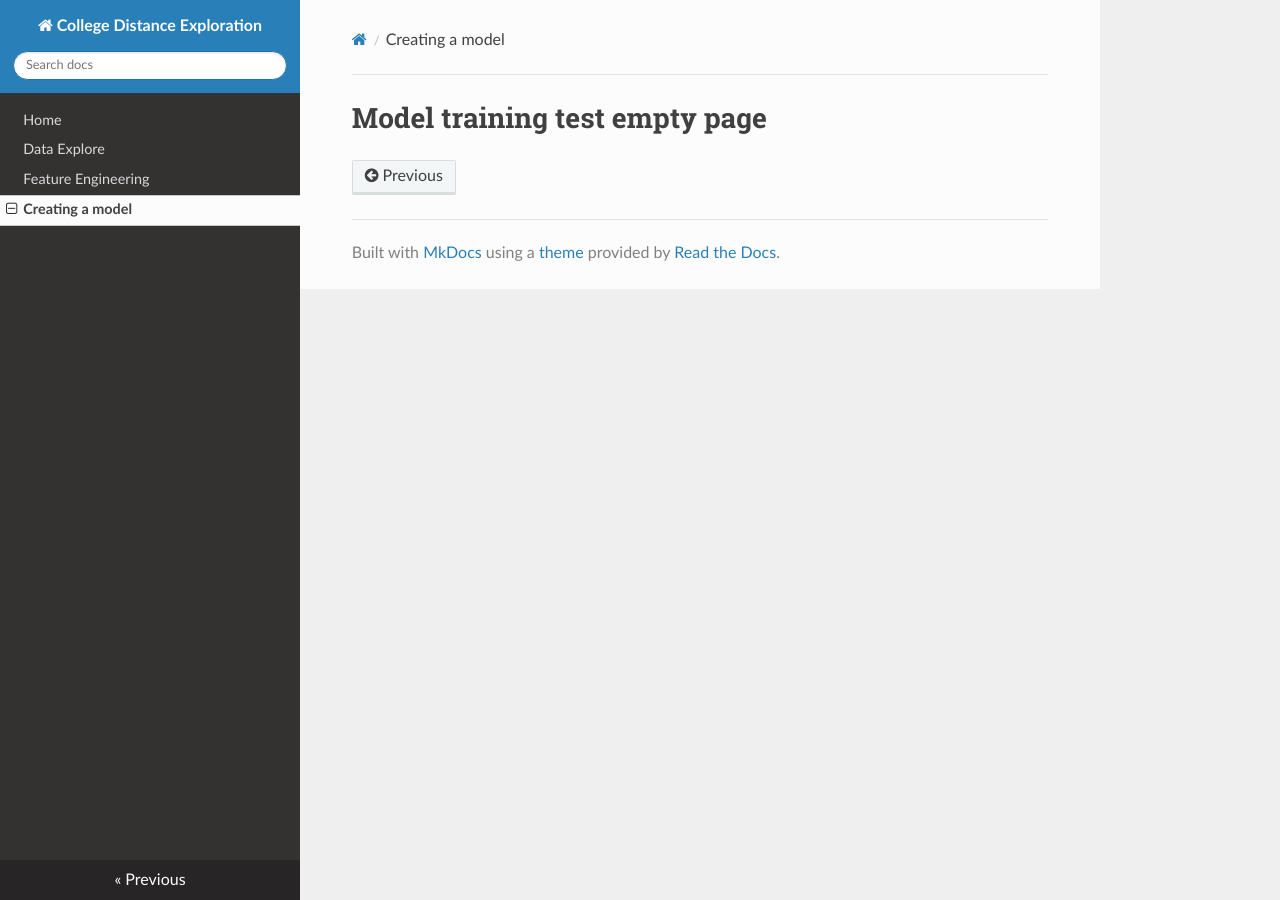
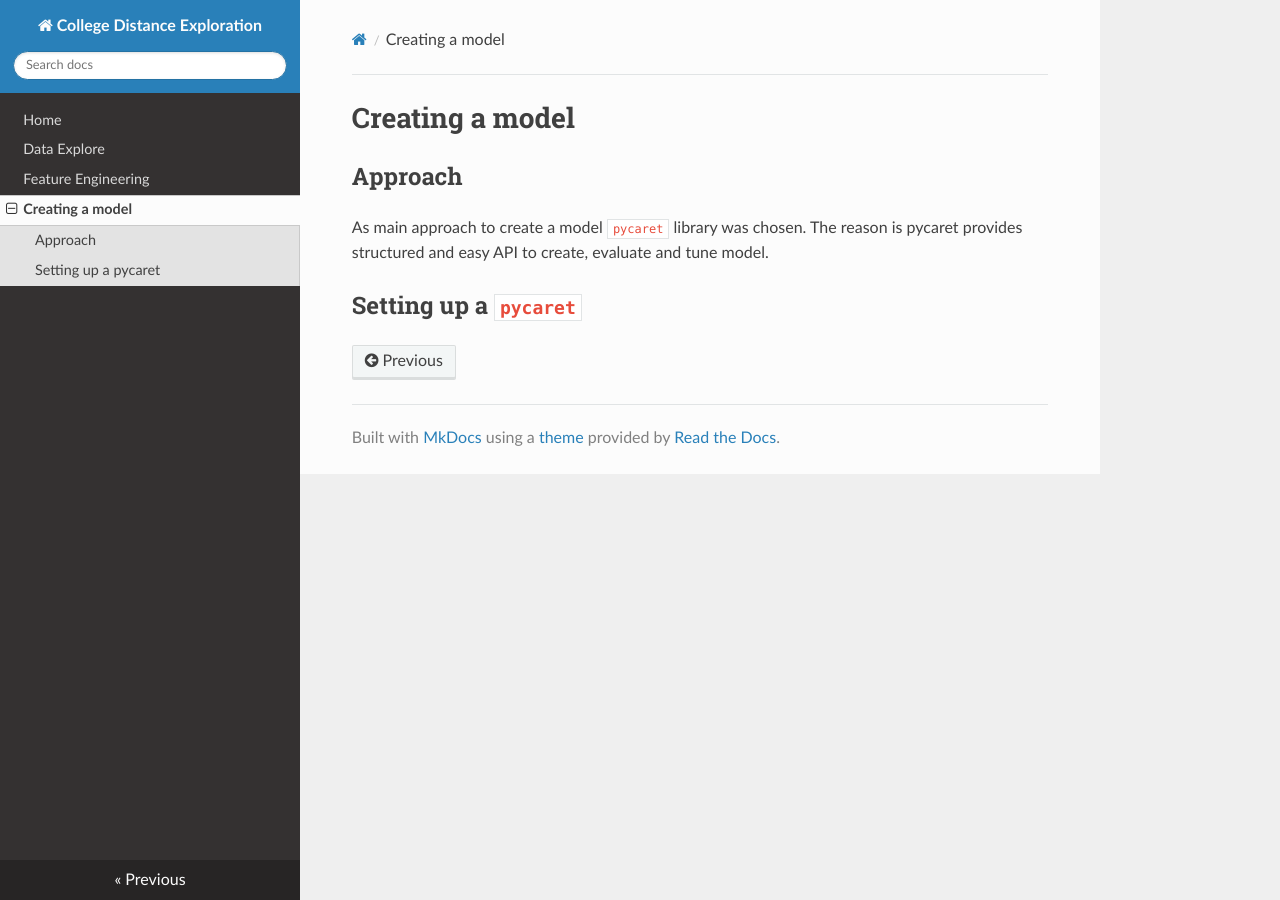
Before and after one commit to OlekZima/PJATK-ASI-2024_Lab-3_s24982, an MkDocs documentation site: the page built from documentation/docs/model_training.md, in a window 1280 px wide. Built offline with MkDocs 1.6.1, drawn with Linux system fonts in a browser that asks for light colours; nearby versions of some CDN libraries.

Commit message:
init model_training.md docs page

```diff
--- a/documentation/docs/model_training.md
+++ b/documentation/docs/model_training.md
@@ -1 +1,8 @@
-# Model training test empty page
+# Creating a model
+
+## Approach
+
+As main approach to create a model `pycaret` library was chosen.
+The reason is pycaret provides structured and easy API to create, evaluate and tune model.
+
+## Setting up a `pycaret`
```
